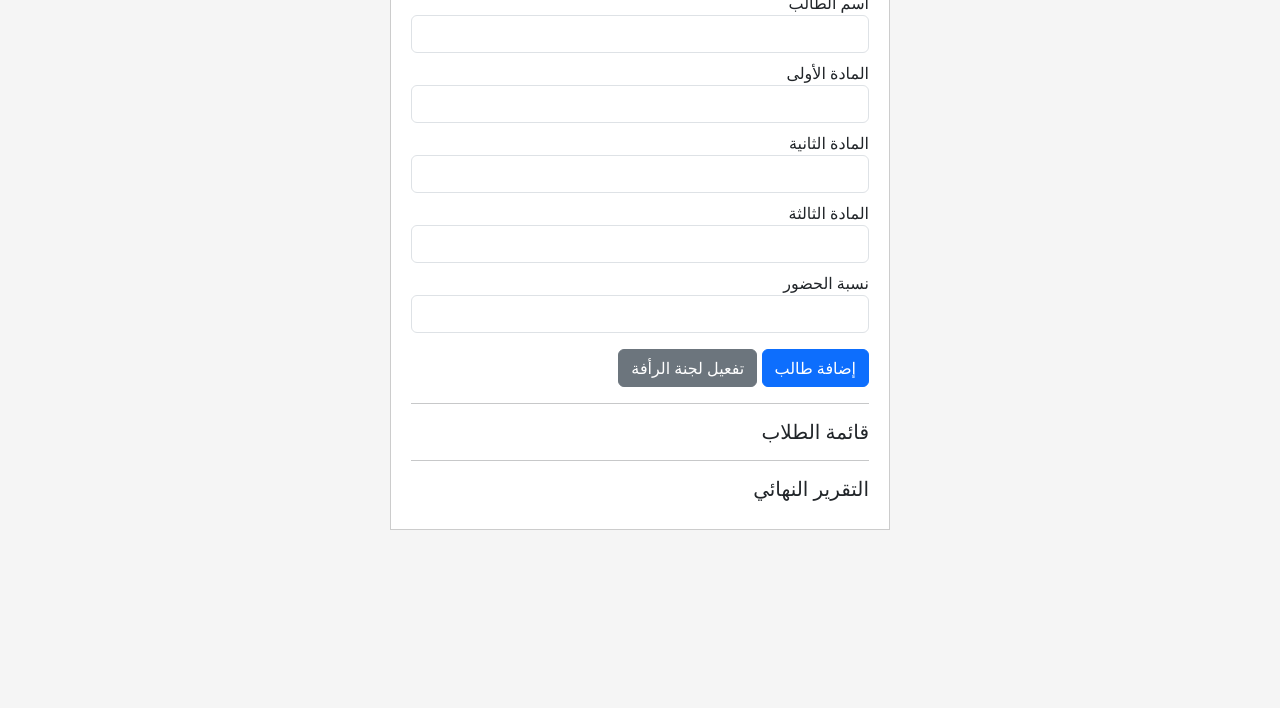
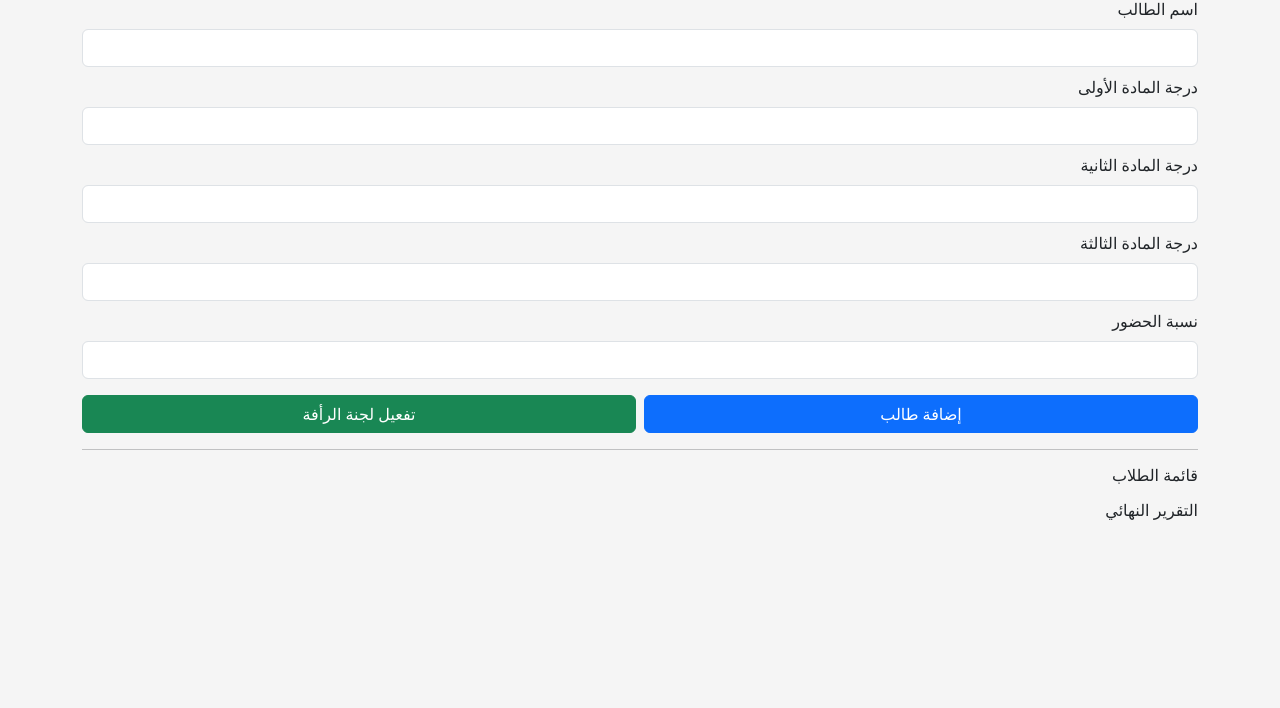
Before and after one commit to shahdemad456/Shahd-Task3., a plain HTML site: page index.html in a window 1280 px wide. Shown: the part 92-800 px from the top of the page. Drawn offline with nearby package versions, Linux system fonts and the light colour scheme.

Commit message:
Update index.html

```diff
--- a/index.html
+++ b/index.html
@@ -7,48 +7,50 @@
   <link rel="stylesheet" href="css/style.css">
 </head>
 <body>
-  <div class="box">
-    <h3>نظام إدارة النتائج</h3>
+  <div class="container my-4">
+    <div class="main-card mx-auto">
+      <h4 class="text-center mb-3">نظام إدارة النتائج ولجنة الرأفة</h4>
 
       <div id="errorBox" class="alert alert-danger d-none"></div>
 
       <div class="mb-2">
-      <label>اسم الطالب</label>
+        <label class="form-label">اسم الطالب</label>
         <input type="text" id="studentName" class="form-control">
       </div>
 
       <div class="mb-2">
-      <label>المادة الأولى</label>
+        <label class="form-label">درجة المادة الأولى</label>
         <input type="number" id="grade1" class="form-control">
       </div>
 
       <div class="mb-2">
-      <label>المادة الثانية</label>
+        <label class="form-label">درجة المادة الثانية</label>
         <input type="number" id="grade2" class="form-control">
       </div>
 
       <div class="mb-2">
-      <label>المادة الثالثة</label>
+        <label class="form-label">درجة المادة الثالثة</label>
         <input type="number" id="grade3" class="form-control">
       </div>
 
       <div class="mb-3">
-      <label>نسبة الحضور</label>
+        <label class="form-label">نسبة الحضور</label>
         <input type="number" id="attendance" class="form-control">
       </div>
 
-    <button type="button" id="addBtn" class="btn btn-primary">إضافة طالب</button>
-    <button type="button" id="mercyBtn" class="btn btn-secondary">تفعيل لجنة الرأفة</button>
+      <div class="d-flex gap-2 mb-3">
+        <button type="button" id="addBtn" class="btn btn-primary w-50">إضافة طالب</button>
+        <button type="button" id="mercyBtn" class="btn btn-success w-50">تفعيل لجنة الرأفة</button>
+      </div>
 
       <hr>
 
-    <h5>قائمة الطلاب</h5>
-    <div id="studentsBox"></div>
+      <h6>قائمة الطلاب</h6>
+      <div id="studentsBox" class="mb-3"></div>
 
-    <hr>
-
-    <h5>التقرير النهائي</h5>
+      <h6>التقرير النهائي</h6>
       <div id="reportBox"></div>
+    </div>
   </div>
 
   <script src="js/app.js"></script>
```
Lines whose indentation alone changed are shown as unchanged.
